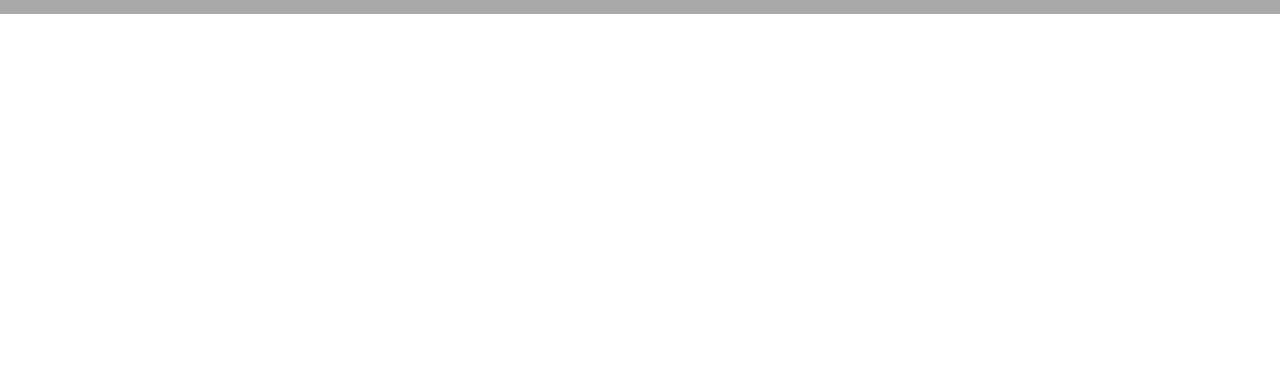
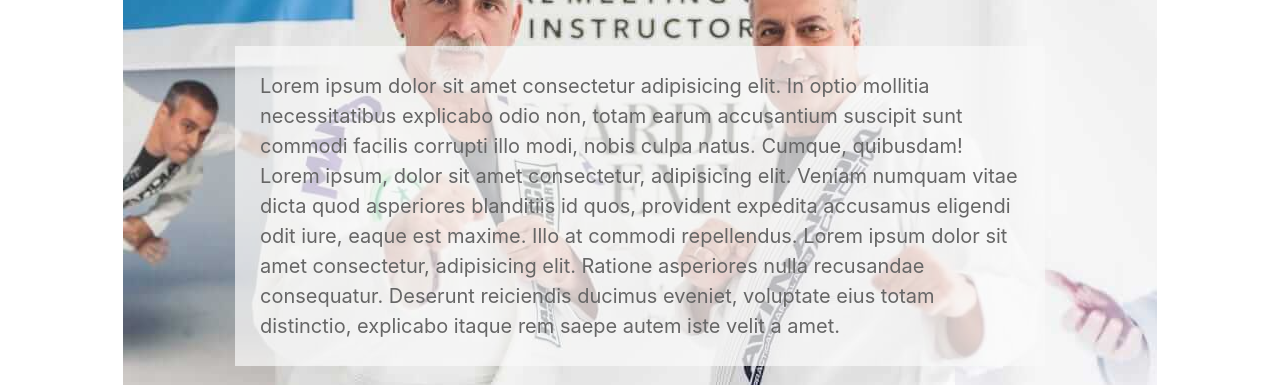
Before and after one commit to trendingMarketing/defensapersonal, a website: page index.html in a window 1280 px wide. Shown: the part 2415-2800 px from the top of the page. Before the commit the page ends 2429 px from the top, so only its background shows below. Drawn offline with nearby package versions, Linux system fonts and the light colour scheme.

Commit message:
modificacion index

```diff
--- a/assets/scss/_boxModel.scss
+++ b/assets/scss/_boxModel.scss
@@ -58,7 +58,13 @@ form{
 }
 .banner__img--formato{
     padding:250px 250px;
-    background-image:url(assets/images/kyoshi-fabian-garcia.jpg);
+    background-image:url(../images/kyoshi-fabian-garcia.jpg);
+    background-repeat:no-repeat;
+    background-position:center;
+}
+.banner__texto--formato{
+    padding:25px 25px;
+    background: rgba(250, 250, 250, 0.7);
 }
 .boton__comenzarEntrenar--posicion{
     display: flex;
--- a/index.html
+++ b/index.html
@@ -116,7 +116,7 @@
             </ul>
         </div>
         <div class="col-lg-5">
-          <img class="img-fluid rounded" src="assets/images/kyoshi-fabian-garcia.jpg" alt="Maestro Fabian Garcia">
+          <img class="img-fluid rounded" src="assets/images/kapap-fabian-garcia.jpg" alt="Maestro Fabian Garcia">
         </div>
       </div>
         <div class="row">
@@ -144,6 +144,11 @@
           </div>
           <div class="col-lg-6 ">
             <iframe class="index__iframe--formato" data-aos="fade-up" width="560" height="315" src="https://www.youtube.com/embed/yLYRM-uDGqI" title="clases defensa personal" frameborder="0" allow="accelerometer; autoplay; clipboard-write; encrypted-media; gyroscope; picture-in-picture" allowfullscreen></iframe>
+          </div>
+        </div>
+        <div class="row">
+          <div class="col-lg-12 banner__img--formato">
+            <p class="banner__texto--formato">Lorem ipsum dolor sit amet consectetur adipisicing elit. In optio mollitia necessitatibus explicabo odio non, totam earum accusantium suscipit sunt commodi facilis corrupti illo modi, nobis culpa natus. Cumque, quibusdam! Lorem ipsum, dolor sit amet consectetur, adipisicing elit. Veniam numquam vitae dicta quod asperiores blanditiis id quos, provident expedita accusamus eligendi odit iure, eaque est maxime. Illo at commodi repellendus. Lorem ipsum dolor sit amet consectetur, adipisicing elit. Ratione asperiores nulla recusandae consequatur. Deserunt reiciendis ducimus eveniet, voluptate eius totam distinctio, explicabo itaque rem saepe autem iste velit a amet.</p>
           </div>
         </div>
       </div><!--cierre container-->
```
Also changed, not shown: views/contacto.html (+1 -0 lines), assets/css/estilo.css, assets/images/avi-nardia-fabian-garcia.jpg (added), assets/images/kali-kapap-fabian-garcia.jpg (added), assets/images/kapap-bjj-kali-fabian-garcia.jpg (added), assets/images/kapap-congreso-estambul.jpg (added), assets/images/kapap-estambul.jpg (added), assets/images/kapap-fabian-garcia.jpg (added), assets/images/kapap-kali-fabian-garcia.jpg (added), assets/images/kapap-kravmaga-fabian-garcia.jpg (added).
